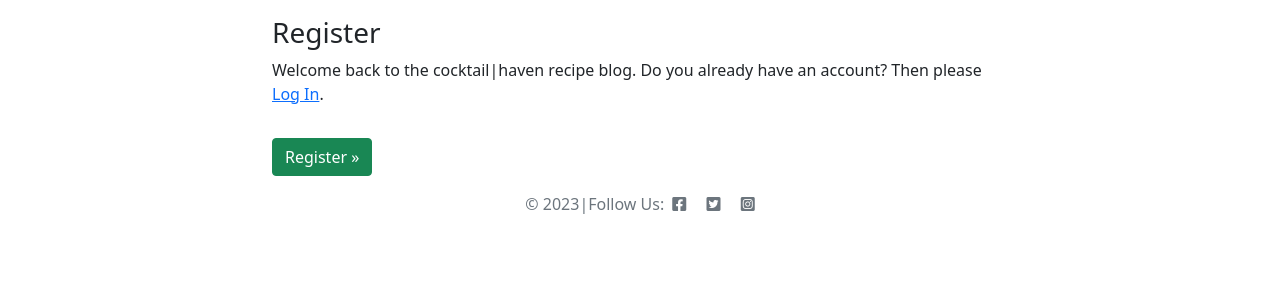
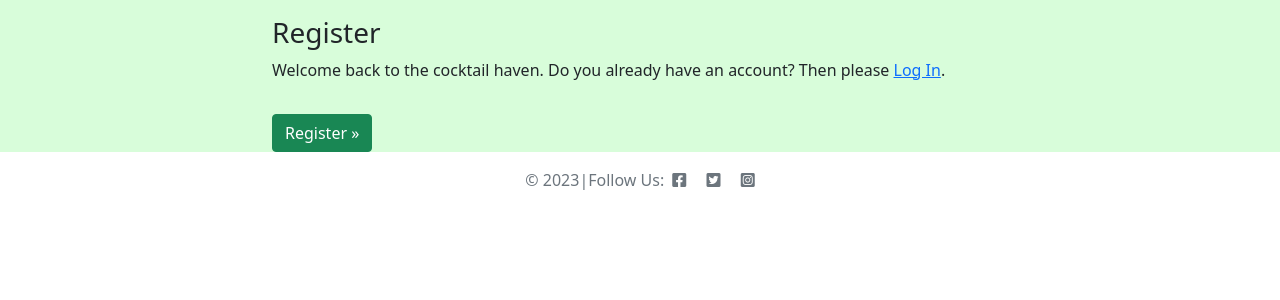
Before and after one commit to Indrakens/cocktail-haven, a Django app: template templates/account/signup.html in a window 1280 px wide. Shown: the part 106-406 px from the top of the page. Run offline with Django 3.2, Linux system fonts and the light colour scheme; the template is opened without the code that fills it: most values are stand-ins (such as "Sample title", 1, 10 or a date in 2020).

Commit message:
Add background color to main-bg

```diff
--- a/static/css/style.css
+++ b/static/css/style.css
@@ -103,3 +103,7 @@
     text-align: center;
     font-size: 14px;
 }
+
+.main-bg {
+    background-color: #D8FDDA;
+}
--- a/templates/account/login.html
+++ b/templates/account/login.html
@@ -12,7 +12,7 @@
         <div class="col-md-8 mt-3 offset-md-2">
             <h3>{% trans "Log In" %}</h3>
 
-            <p>{% blocktrans %}Welcome back to the cocktail|haven recipe blog. To view the recipe, leave a comment or like a recipe, please log in. If
+            <p>{% blocktrans %}Welcome back to the cocktail haven. To view the recipe, leave a comment or like a recipe, please log in. If
                 you
                 have not created an account yet, then <a class="link" href="{{ signup_url }}">Register</a>
                 first.{% endblocktrans %}</p>
--- a/templates/account/signup.html
+++ b/templates/account/signup.html
@@ -10,7 +10,7 @@
         <div class="col-md-8 mt-3 offset-md-2">
             <h3>{% trans "Register" %}</h3>
 
-            <p>{% blocktrans %}Welcome back to the cocktail|haven recipe blog. Do you already have an account? Then please <a
+            <p>{% blocktrans %}Welcome back to the cocktail haven. Do you already have an account? Then please <a
                     class="link" href="{{ login_url }}">Log In</a>.{% endblocktrans %}</p>
         </div>
     </div>
```
